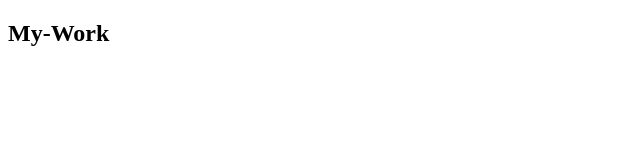
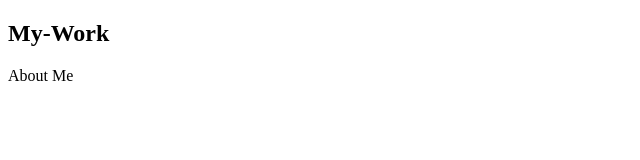
Before and after one commit to saurabhmishra2103/My-Work, a website: page index.html in a window 1280 px wide. Shown: the full height of the page, 0-640 px from the left. Drawn offline with Linux system fonts and the light colour scheme.

Commit message:
Update index.html

```diff
--- a/index.html
+++ b/index.html
@@ -8,5 +8,6 @@
 </head>
 <body>
     <h2>My-Work</h2>
+    <p>About Me</p>
 </body>
 </html>
```
